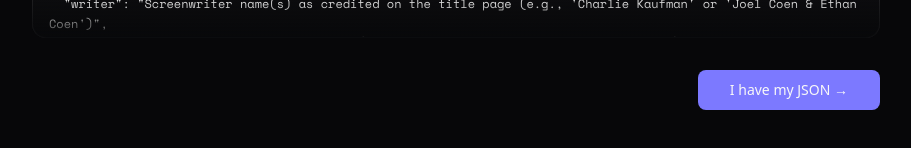
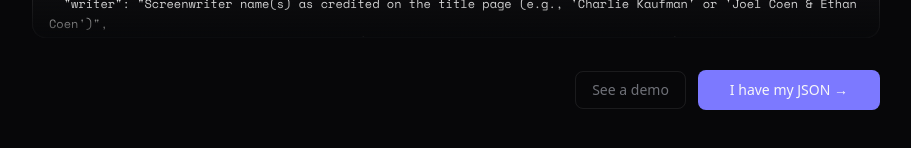
Before and after one commit to madebysan/greenlight, a Next.js app: page / in a window 1280 px wide. Shown: the part 746-894 px from the top of the page, without its empty margins (184-1095 px from the left). Built offline with nearby package versions, Linux system fonts and the light colour scheme.

Commit message:
checkpoint: update step-instructions.tsx

```diff
--- a/components/wizard/step-instructions.tsx
+++ b/components/wizard/step-instructions.tsx
@@ -114,8 +114,14 @@ export function StepInstructions({ onNext }: StepInstructionsProps) {
         </div>
       </div>
 
-      {/* Next button */}
-      <div className="flex justify-end">
+      {/* Next buttons */}
+      <div className="flex justify-end items-center gap-3">
+        <a
+          href="/demo"
+          className="inline-flex items-center justify-center text-sm font-medium text-muted-foreground hover:text-foreground px-4 py-2 rounded-md border border-border hover:border-foreground/20 transition-colors"
+        >
+          See a demo
+        </a>
         <Button onClick={onNext} size="lg" className="px-8">
           I have my JSON &rarr;
         </Button>
```
